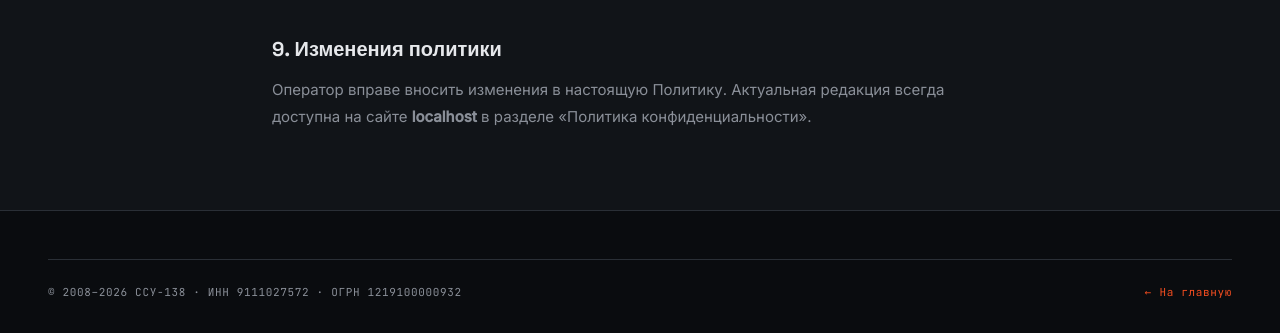
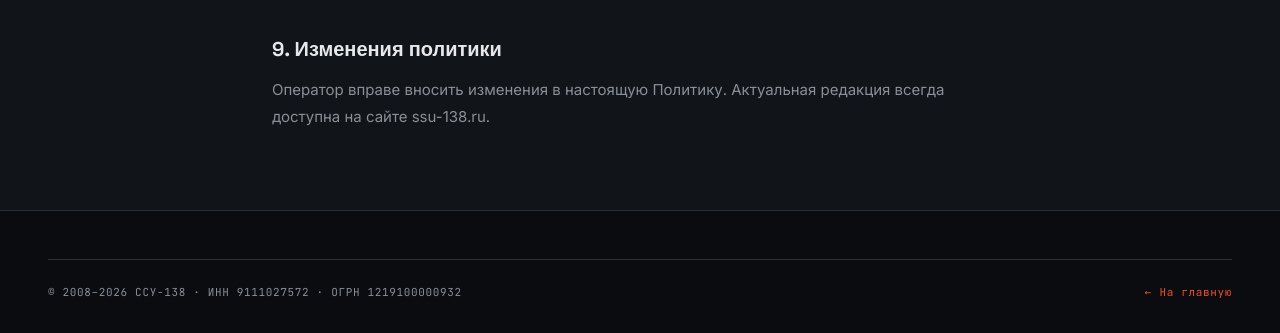
Before and after one commit to Kotpilota/ssu-138, a Django app: page /privacy/ in a window 1280 px wide. Shown: the part 1919-2252 px from the top of the page. Run offline with Django 5.2, Linux system fonts and the light colour scheme.

Commit message:
fix: статический домен в разделе «Изменения политики»
Co-Authored-By: Claude Sonnet 4.6 <noreply@anthropic.com>

```diff
--- a/templates/landing/privacy.html
+++ b/templates/landing/privacy.html
@@ -98,8 +98,7 @@
 
     <h2>9. Изменения политики</h2>
     <p>
-      Оператор вправе вносить изменения в настоящую Политику. Актуальная редакция всегда доступна
-      на сайте <strong>{{ request.get_host }}</strong> в разделе «Политика конфиденциальности».
+      Оператор вправе вносить изменения в настоящую Политику. Актуальная редакция всегда доступна на сайте ssu-138.ru.
     </p>
   </div>
 </main>
```
